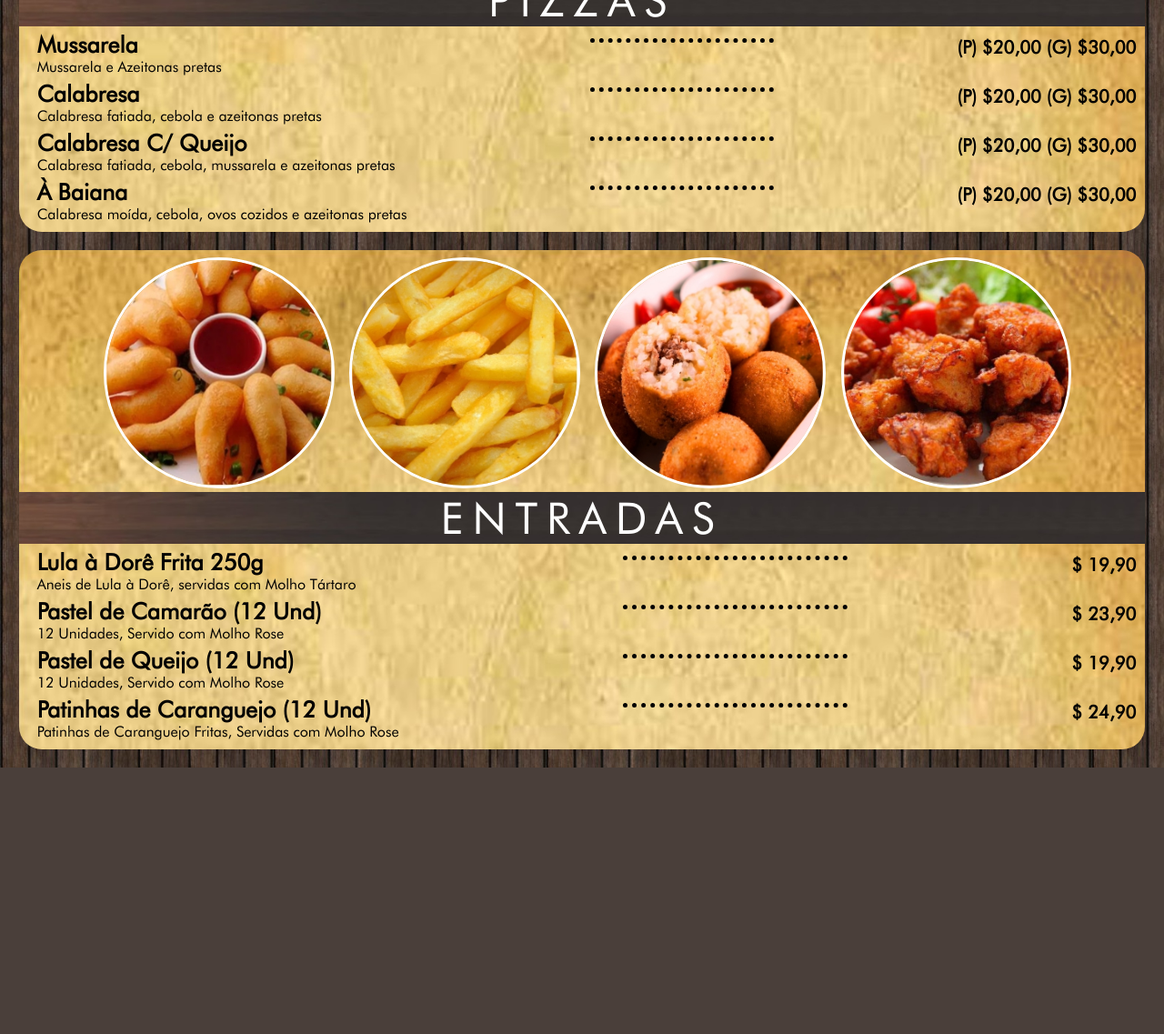
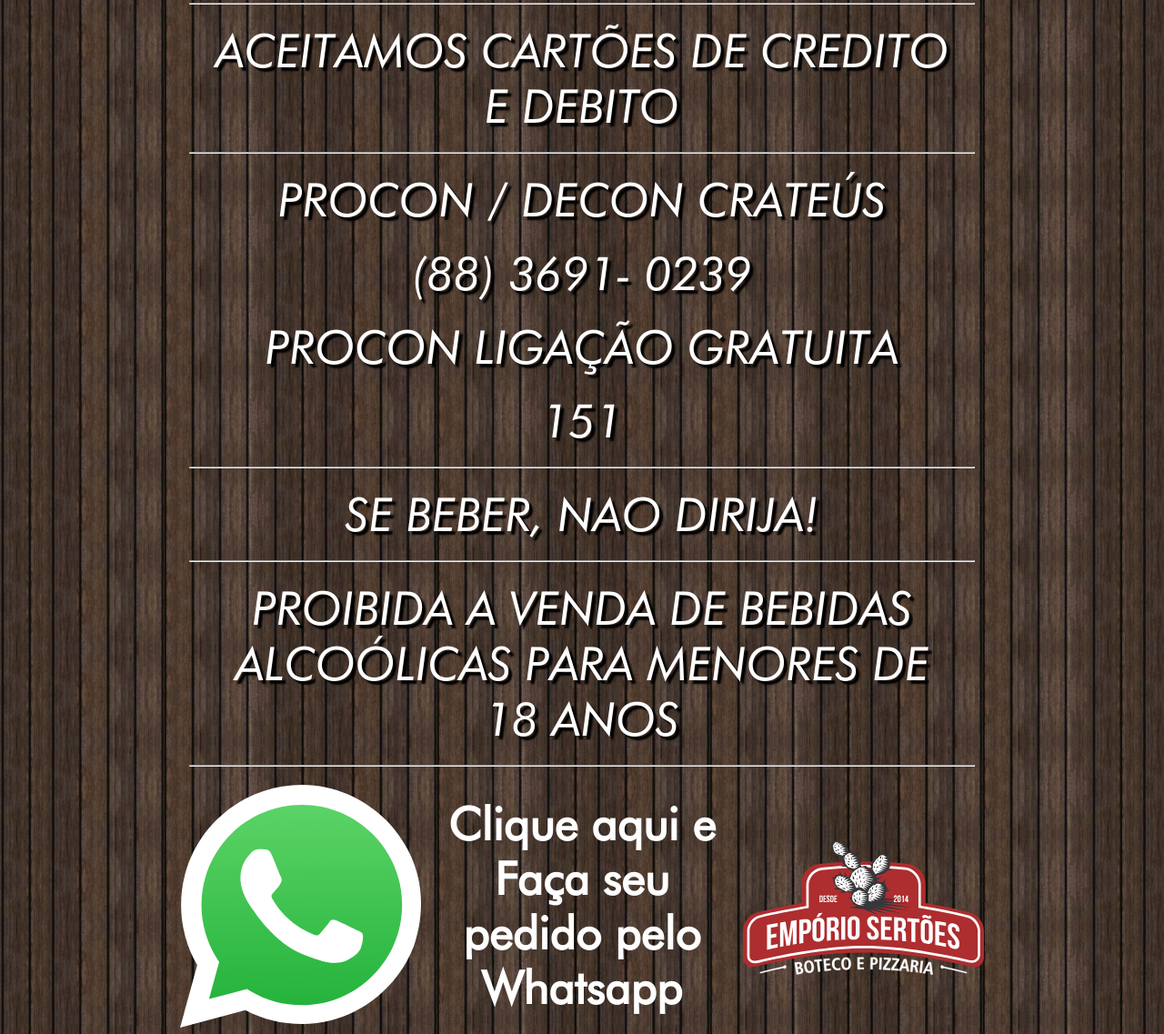
Before and after one commit to jrfred88/cardapio, a plain HTML site: page index.html in a window 1280 px wide. Shown: the part 306-1443 px from the top of the page at 91% size. Before the commit the page ends 1150 px from the top, so only its background shows below. Drawn offline with Linux system fonts and the light colour scheme.

Commit message:
falta somente o hr centralizado

```diff
--- a/estilo.css
+++ b/estilo.css
@@ -5,12 +5,55 @@
     font-style: normal;
 }
 
-
+@font-face {
+    font-family: 'futurabki';
+    src: url('font/tt0141m_.ttf') format('truetype');
+    font-weight: normal;
+    font-style: normal;
+}
 
 :root {
     background-image: url("img/bg.jpg");
     background-color: #4A3F3A;
+    text-align: center;
+    max-width: 920px;
+    margin: 0% auto 3% auto;
+    font-family: futurabk,Trebuchet MS,Arial,sans-serif;
+}
+
+.logo {
+    margin: 2%;
+}
+
+.consideracoes {
+    color: #fff;
+    margin: 20px;
+
+}
+
+.consideracoes p{
+    margin: 20px;
+    font-size: 4vw;
+    text-transform: uppercase;
+    font-weight: 500;
+    text-shadow: #000 4px 4px 2px;
+    font-family: futurabki,Trebuchet MS,Arial,sans-serif;
+}
+
+.whats {
+    display: grid;
+    grid-template-columns: 30% auto 30%;
+    justify-items: stretch;
+    align-items: center;
+    margin: 10px;
+    text-decoration: none;
+}
+
+.whats p {
+    font-size: 50px;
     margin: 0px;
+    color: #fff;
+    font-weight: 800;
 }
 
 .box {
@@ -18,37 +61,34 @@
     background-size: 100%;
     background-color: #F8DC95;
     border-radius: 25px;
-    margin: 1%;
-    text-align: center;
     margin-bottom: 20px;
     padding-bottom: 10px;
 }
+
 .box img {
    /* background-color: white;*/
     margin: 8px auto 0px auto;
-    border-radius: 100%;
+    border-radius: 50%;
     width:20%;
     border:3px solid #fff;
     margin-left: 1%;
 }
+
 .title {
     background-image: url("img/title.jpg");
     background-size: 100%;
     color: #fff;
     text-transform: uppercase;
-    font-family: futurabk,Trebuchet MS,Arial,sans-serif;
     font-size: 300%;
     letter-spacing: 10px;
+}
 
-
-}
 .produto {
     color: #000000;
-    font-family: futurabk,Trebuchet MS,Arial,sans-serif;
     text-align: left;
     font-weight: 600;
     display: grid;
-    grid-template-columns: auto auto auto;
+    grid-template-columns: auto 1fr auto;
 }
 
 .produto .nome_p{
@@ -56,17 +96,11 @@
     font-size: 25px;
 }
 
-.produto .ingred_p{
-    margin: 0px 0px 0px 20px;
-    font-weight: 400;
-}
-
 .produto hr {
     border:none;
-    margin: auto;
+    height: 50%;
     border-top:5px dotted;
-    height:5px;
-    width:100%;
+    width:95%;
 }
 
 .produto .preco_p {
@@ -74,3 +108,9 @@
     text-align: right;
     font-size: 20px;
 }
+
+.ingred_p{
+    margin: 0px 0px 0px 20px;
+    font-weight: 400;
+    text-align: left;
+}
--- a/index.html
+++ b/index.html
@@ -11,6 +11,29 @@
 </head>
 
 <body>
+    <div class="logo">
+        <img src="img/logo.svg">
+    </div>
+    <div class="consideracoes">
+        <p>cardápio</p>
+        <hr>
+        <p>aceitamos cartões de credito e debito</p>
+        <hr>
+        <p>procon / decon Crateús</p>
+        <p>(88) 3691- 0239</p>
+        <p>procon ligação gratuita </p>
+        <p>151</p>
+        <hr>
+        <p>se beber, nao dirija!</p>
+        <hr>
+        <p>proibida a venda de bebidas alcoólicas para menores de 18 anos</p>
+        <hr>
+    </div>
+    <a class="whats" href="https://api.whatsapp.com/send?phone=5588994206147" target="_blank">
+        <img src="img/whatsapp.svg">
+        <p>Clique aqui e Faça seu pedido pelo Whatsapp</p>
+        <img src="img/logo.svg">
+    </a>
     <div class="box">
         <img src="img/pizza_1.jpg">
             <img src="img/pizza_2.jpg">
@@ -23,21 +46,25 @@
             <div class="nome_p">Mussarela</div>
             <hr>
             <div class="preco_p">(P) $20,00 (G) $30,00</div>
+        </div>
         <div class="ingred_p">Mussarela e Azeitonas pretas</div>
-            <div></div><div></div>
+        <div class="produto">
             <div class="nome_p">Calabresa</div>
             <hr>
             <div class="preco_p">(P) $20,00 (G) $30,00</div>
+        </div>
         <div class="ingred_p">Calabresa fatiada, cebola e azeitonas pretas</div>
-            <div></div><div></div>
+        <div class="produto">
             <div class="nome_p">Calabresa C/ Queijo</div>
             <hr>
             <div class="preco_p">(P) $20,00 (G) $30,00</div>
+        </div>
         <div class="ingred_p">Calabresa fatiada, cebola, mussarela e azeitonas pretas</div>
-            <div></div><div></div>
+        <div class="produto">
             <div class="nome_p">À Baiana</div>
             <hr>
             <div class="preco_p">(P) $20,00 (G) $30,00</div>
+        </div>
         <div class="ingred_p">Calabresa moída, cebola, ovos cozidos e azeitonas pretas</div>
         </div>
         </div>
@@ -53,21 +80,25 @@
                 <div class="nome_p">Lula à Dorê Frita 250g</div>
                 <hr>
                 <div class="preco_p">$ 19,90</div>
+            </div>
             <div class="ingred_p">Aneis de Lula à Dorê, servidas com Molho Tártaro </div>
-                <div></div><div></div>
+            <div class="produto">
                 <div class="nome_p">Pastel de Camarão (12 Und)</div>
                 <hr>
                 <div class="preco_p">$ 23,90</div>
+            </div>
             <div class="ingred_p">12 Unidades, Servido com Molho Rose</div>
-                <div></div><div></div>
+            <div class="produto">
                 <div class="nome_p">Pastel de Queijo (12 Und)</div>
                 <hr>
                 <div class="preco_p">$ 19,90</div>
+            </div>
             <div class="ingred_p">12 Unidades, Servido com Molho Rose</div>
-                <div></div><div></div>
+            <div class="produto">
                 <div class="nome_p">Patinhas de Caranguejo (12 Und)</div>
                 <hr>
                 <div class="preco_p">$ 24,90</div>
+            </div>
             <div class="ingred_p">Patinhas de Caranguejo Fritas, Servidas com Molho Rose</div>
             </div>
             </div>
```
Lines whose indentation alone changed are shown as unchanged.
